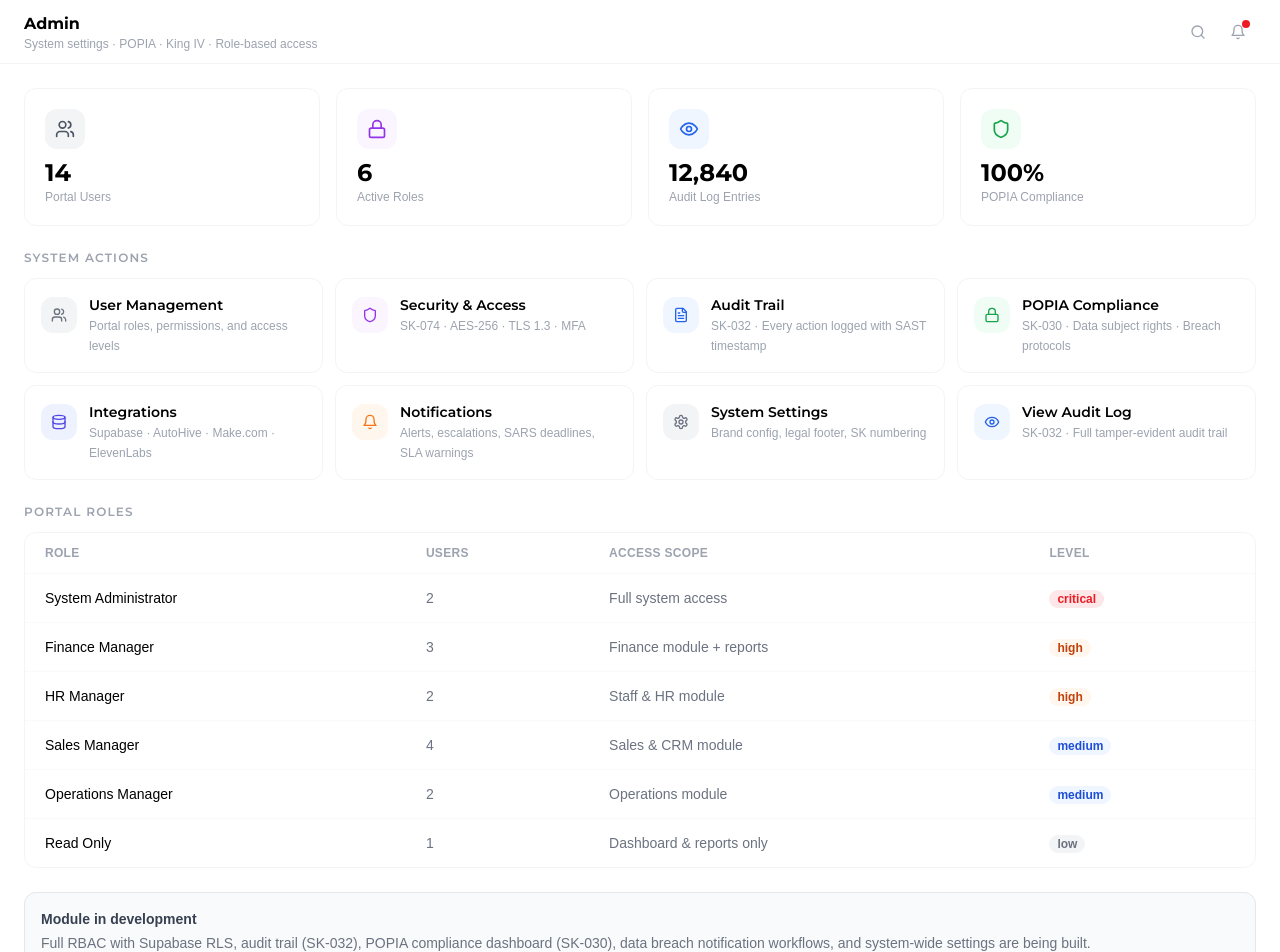
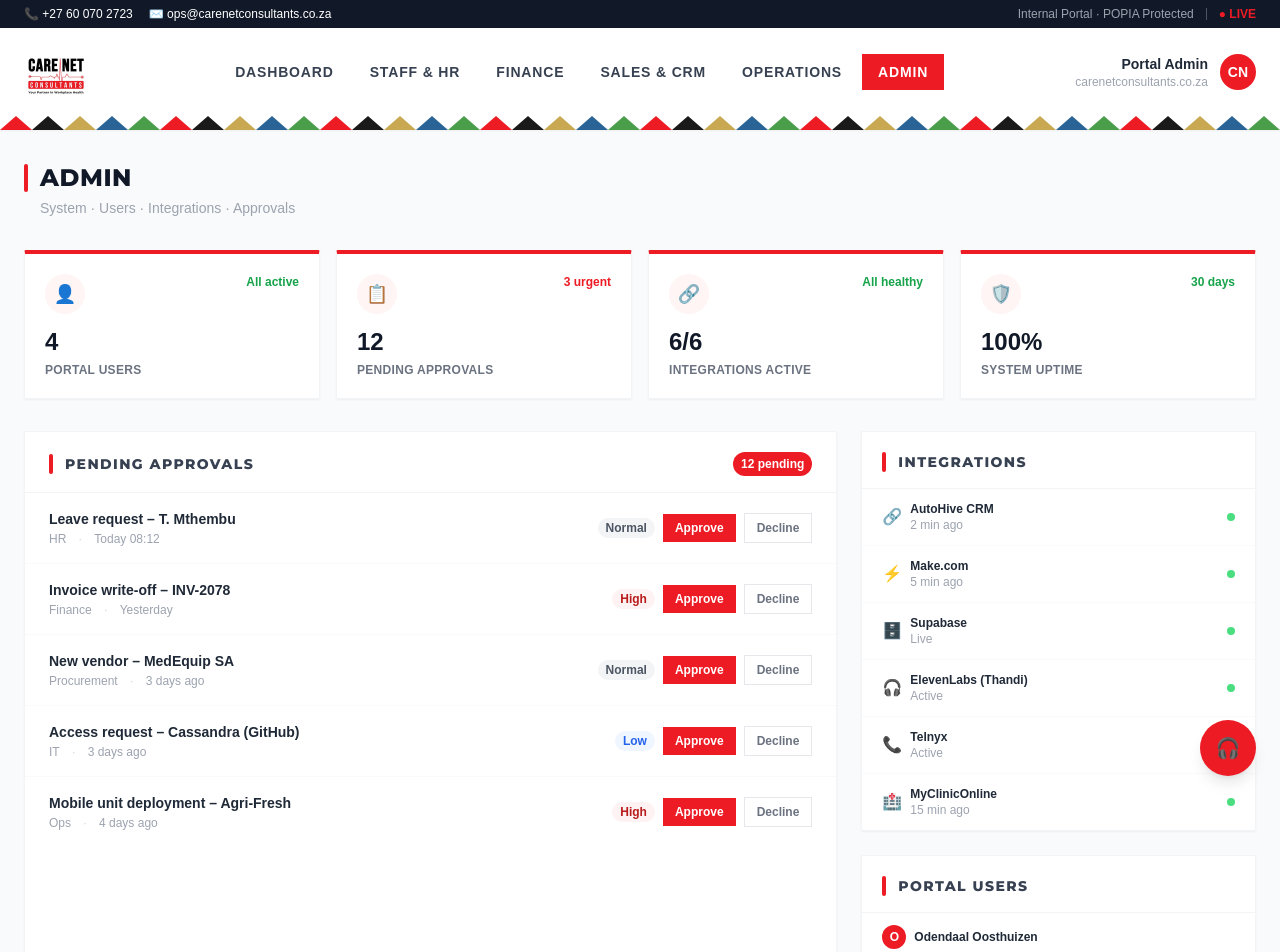
Before and after one commit to IT-CnC-Auto/cnc-portal, a Next.js app: page /admin in a window 1280 px wide. Shown: the top 952 px of the page. Built offline with nearby package versions, Linux system fonts and the light colour scheme.

Commit message:
Refactor AdminPage component and UI elements

```diff
--- a/app/(portal)/admin/page.tsx
+++ b/app/(portal)/admin/page.tsx
@@ -1,129 +1,185 @@
-import type { Metadata } from 'next'
-import { Settings, Shield, Users, Database, FileText, Bell, Lock, Eye } from 'lucide-react'
-import { Header } from '@/components/layout/Header'
-import { StatCard } from '@/components/ui/StatCard'
+"use client";
+import { useState } from "react";
+const CNC_RED = "#ED1B24";
 
-export const metadata: Metadata = { title: 'Admin' }
+const AfricanDivider = () => (
+  <div className="w-full overflow-hidden" style={{ height: 14 }}>
+    <svg viewBox="0 0 800 14" className="w-full h-full" preserveAspectRatio="none">
+      {[...Array(40)].map((_, i) => (
+        <polygon key={i} points={`${i*20+10},0 ${i*20+20},14 ${i*20},14`}
+          fill={i%5===0?CNC_RED:i%5===1?"#1a1a1a":i%5===2?"#c8a850":i%5===3?"#2a6496":"#4a9e4a"} />
+      ))}
+    </svg>
+  </div>
+);
+const KpiCard = ({ icon, value, label, badge, badgeColor }: { icon:string;value:string;label:string;badge:string;badgeColor:string }) => (
+  <div className="bg-white rounded-sm border border-gray-100 shadow-sm overflow-hidden" style={{ borderTop:`4px solid ${CNC_RED}` }}>
+    <div className="p-5">
+      <div className="flex items-start justify-between mb-3">
+        <div className="w-10 h-10 rounded-full flex items-center justify-center text-lg" style={{ background:"#fff5f5" }}>{icon}</div>
+        <span className="text-xs font-bold" style={{ color:badgeColor }}>{badge}</span>
+      </div>
+      <p className="text-2xl font-black text-gray-900 mb-1">{value}</p>
+      <p className="text-xs text-gray-500 uppercase tracking-wide font-semibold">{label}</p>
+    </div>
+  </div>
+);
 
-const adminStats = [
-  { title: 'Portal Users', value: '14', icon: Users, iconBg: 'bg-cnc-gray-100', iconColor: 'text-cnc-gray-600' },
-  { title: 'Active Roles', value: '6', icon: Lock, iconBg: 'bg-purple-50', iconColor: 'text-purple-600' },
-  { title: 'Audit Log Entries', value: '12,840', icon: Eye, iconBg: 'bg-blue-50', iconColor: 'text-blue-600' },
-  { title: 'POPIA Compliance', value: '100%', icon: Shield, iconBg: 'bg-green-50', iconColor: 'text-green-600' },
-]
+const approvals = [
+  { item:"Leave request – T. Mthembu",         module:"HR",      submitted:"Today 08:12",   priority:"Normal" },
+  { item:"Invoice write-off – INV-2078",        module:"Finance", submitted:"Yesterday",     priority:"High"   },
+  { item:"New vendor – MedEquip SA",            module:"Procurement",submitted:"3 days ago", priority:"Normal" },
+  { item:"Access request – Cassandra (GitHub)", module:"IT",      submitted:"3 days ago",    priority:"Low"    },
+  { item:"Mobile unit deployment – Agri-Fresh", module:"Ops",     submitted:"4 days ago",    priority:"High"   },
+];
 
-const systemActions = [
-  { label: 'User Management', icon: Users, desc: 'Portal roles, permissions, and access levels', color: 'gray' },
-  { label: 'Security & Access', icon: Shield, desc: 'SK-074 · AES-256 · TLS 1.3 · MFA', color: 'purple' },
-  { label: 'Audit Trail', icon: FileText, desc: 'SK-032 · Every action logged with SAST timestamp', color: 'blue' },
-  { label: 'POPIA Compliance', icon: Lock, desc: 'SK-030 · Data subject rights · Breach protocols', color: 'green' },
-  { label: 'Integrations', icon: Database, desc: 'Supabase · AutoHive · Make.com · ElevenLabs', color: 'indigo' },
-  { label: 'Notifications', icon: Bell, desc: 'Alerts, escalations, SARS deadlines, SLA warnings', color: 'orange' },
-  { label: 'System Settings', icon: Settings, desc: 'Brand config, legal footer, SK numbering', color: 'gray' },
-  { label: 'View Audit Log', icon: Eye, desc: 'SK-032 · Full tamper-evident audit trail', color: 'blue' },
-]
+const integrations = [
+  { name:"AutoHive CRM",       status:"Connected", lastSync:"2 min ago",  icon:"🔗" },
+  { name:"Make.com",           status:"Connected", lastSync:"5 min ago",  icon:"⚡" },
+  { name:"Supabase",           status:"Connected", lastSync:"Live",       icon:"🗄️"  },
+  { name:"ElevenLabs (Thandi)",status:"Connected", lastSync:"Active",     icon:"🎧" },
+  { name:"Telnyx",             status:"Connected", lastSync:"Active",     icon:"📞" },
+  { name:"MyClinicOnline",     status:"Connected", lastSync:"15 min ago", icon:"🏥" },
+];
 
-const colorMap: Record<string, { bg: string; icon: string }> = {
-  gray: { bg: 'bg-cnc-gray-100', icon: 'text-cnc-gray-500' },
-  purple: { bg: 'bg-purple-50', icon: 'text-purple-600' },
-  blue: { bg: 'bg-blue-50', icon: 'text-blue-600' },
-  green: { bg: 'bg-green-50', icon: 'text-green-600' },
-  indigo: { bg: 'bg-indigo-50', icon: 'text-indigo-600' },
-  orange: { bg: 'bg-orange-50', icon: 'text-orange-500' },
-  red: { bg: 'bg-cnc-red/10', icon: 'text-cnc-red' },
-}
-
-const roles = [
-  { name: 'System Administrator', users: 2, access: 'Full system access', level: 'critical' },
-  { name: 'Finance Manager', users: 3, access: 'Finance module + reports', level: 'high' },
-  { name: 'HR Manager', users: 2, access: 'Staff & HR module', level: 'high' },
-  { name: 'Sales Manager', users: 4, access: 'Sales & CRM module', level: 'medium' },
-  { name: 'Operations Manager', users: 2, access: 'Operations module', level: 'medium' },
-  { name: 'Read Only', users: 1, access: 'Dashboard & reports only', level: 'low' },
-]
-
-const levelColors: Record<string, string> = {
-  critical: 'bg-cnc-red/10 text-cnc-red',
-  high: 'bg-orange-50 text-orange-700',
-  medium: 'bg-blue-50 text-blue-700',
-  low: 'bg-cnc-gray-100 text-cnc-gray-500',
-}
+const users = [
+  { name:"Odendaal Oosthuizen", role:"IT Admin",        access:"Full",    lastLogin:"Today 07:55"  },
+  { name:"Barteld Jans Bakker", role:"MD / Director",   access:"Full",    lastLogin:"Today 08:30"  },
+  { name:"Cassandra Louw",      role:"Frontend Dev",    access:"Limited", lastLogin:"Yesterday"    },
+  { name:"Quintus de Beer",     role:"DB Admin",        access:"Limited", lastLogin:"2 days ago"   },
+];
 
 export default function AdminPage() {
+  const [activeNav, setActiveNav] = useState("Admin");
+  const navItems = ["Dashboard","Staff & HR","Finance","Sales & CRM","Operations","Admin"];
   return (
-    <>
-      <Header title="Admin" subtitle="System settings · POPIA · King IV · Role-based access" />
-      <main className="flex-1 p-6 space-y-6">
-        <div className="grid grid-cols-2 lg:grid-cols-4 gap-4">
-          {adminStats.map((s) => (
-            <StatCard key={s.title} {...s} />
-          ))}
+    <div className="min-h-screen bg-gray-50">
+      <div className="bg-gray-900 text-white text-xs px-6 py-1.5 flex justify-between items-center">
+        <div className="flex gap-4"><span>📞 +27 60 070 2723</span><span>✉️ ops@carenetconsultants.co.za</span></div>
+        <div className="flex gap-3 items-center">
+          <span className="text-gray-400">Internal Portal · POPIA Protected</span>
+          <span className="w-px h-3 bg-gray-600" />
+          <span style={{ color:CNC_RED }} className="font-bold">● LIVE</span>
+        </div>
+      </div>
+      <header className="bg-white shadow-sm sticky top-0 z-20">
+        <div className="max-w-screen-xl mx-auto px-6 py-3 flex items-center justify-between">
+          <img src="/care-net-logo.png" alt="Care Net Consultants" className="h-16 w-auto" />
+          <nav className="flex gap-1">
+            {navItems.map(item => (
+              <button key={item} onClick={() => setActiveNav(item)}
+                className="px-4 py-2 text-sm font-bold uppercase tracking-wide transition-all"
+                style={{ color:activeNav===item?"white":"#374151", background:activeNav===item?CNC_RED:"transparent", letterSpacing:"0.06em" }}>
+                {item}
+              </button>
+            ))}
+          </nav>
+          <div className="flex items-center gap-3">
+            <div className="text-right"><p className="text-sm font-bold text-gray-800">Portal Admin</p><p className="text-xs text-gray-400">carenetconsultants.co.za</p></div>
+            <div className="w-9 h-9 rounded-full flex items-center justify-center text-white text-sm font-black" style={{ background:CNC_RED }}>CN</div>
+          </div>
+        </div>
+        <AfricanDivider />
+      </header>
+      <main className="max-w-screen-xl mx-auto px-6 py-8">
+        <div className="mb-8">
+          <div className="flex items-center gap-3 mb-1">
+            <div className="w-1 h-7 rounded-full" style={{ background:CNC_RED }} />
+            <h1 className="text-2xl font-black uppercase tracking-wide text-gray-900">ADMIN</h1>
+          </div>
+          <p className="text-sm text-gray-400 ml-4">System · Users · Integrations · Approvals</p>
         </div>
 
-        <section>
-          <h3 className="text-xs font-heading font-semibold text-cnc-gray-400 uppercase tracking-widest mb-3">
-            System Actions
-          </h3>
-          <div className="grid grid-cols-1 sm:grid-cols-2 lg:grid-cols-4 gap-3">
-            {systemActions.map(({ label, icon: Icon, desc, color }) => {
-              const c = colorMap[color]
-              return (
-                <button
-                  key={label}
-                  className="flex items-start gap-3 p-4 bg-white rounded-xl border border-cnc-gray-100 hover:border-cnc-red hover:shadow-cnc-sm transition-all text-left group"
-                >
-                  <div className={`w-9 h-9 rounded-xl flex items-center justify-center flex-shrink-0 mt-0.5 ${c.bg}`}>
-                    <Icon className={`w-4 h-4 ${c.icon}`} />
+        <div className="grid grid-cols-4 gap-4 mb-8">
+          <KpiCard icon="👤" value="4"    label="Portal Users"        badge="All active"  badgeColor="#16a34a" />
+          <KpiCard icon="📋" value="12"   label="Pending Approvals"   badge="3 urgent"    badgeColor={CNC_RED} />
+          <KpiCard icon="🔗" value="6/6"  label="Integrations Active" badge="All healthy" badgeColor="#16a34a" />
+          <KpiCard icon="🛡️" value="100%" label="System Uptime"       badge="30 days"     badgeColor="#16a34a" />
+        </div>
+
+        <div className="grid grid-cols-3 gap-6 mb-8">
+          <div className="col-span-2 bg-white rounded-sm shadow-sm border border-gray-100 overflow-hidden">
+            <div className="px-6 pt-5 pb-4 border-b border-gray-100 flex items-center justify-between">
+              <div className="flex items-center gap-3">
+                <div className="w-1 h-5 rounded-full" style={{ background:CNC_RED }} />
+                <h2 className="text-sm font-black uppercase tracking-widest text-gray-700">PENDING APPROVALS</h2>
+              </div>
+              <span className="text-xs font-bold text-white px-2 py-1 rounded-full" style={{ background:CNC_RED }}>12 pending</span>
+            </div>
+            <div className="divide-y divide-gray-50">
+              {approvals.map((a,i) => (
+                <div key={i} className="px-6 py-4 hover:bg-gray-50 transition-colors">
+                  <div className="flex items-center justify-between">
+                    <div className="flex-1">
+                      <p className="text-sm font-bold text-gray-800">{a.item}</p>
+                      <div className="flex items-center gap-3 mt-0.5">
+                        <span className="text-xs text-gray-400">{a.module}</span>
+                        <span className="text-xs text-gray-300">·</span>
+                        <span className="text-xs text-gray-400">{a.submitted}</span>
+                      </div>
+                    </div>
+                    <div className="flex items-center gap-2 ml-4">
+                      <span className={`text-xs font-bold px-2 py-0.5 rounded-full ${a.priority==="High"?"bg-red-50 text-red-700":a.priority==="Normal"?"bg-gray-100 text-gray-600":"bg-blue-50 text-blue-600"}`}>{a.priority}</span>
+                      <button className="text-xs font-bold text-white px-3 py-1.5" style={{ background:CNC_RED }}>Approve</button>
+                      <button className="text-xs font-bold text-gray-500 px-3 py-1.5 border border-gray-200">Decline</button>
+                    </div>
                   </div>
-                  <div className="min-w-0">
-                    <p className="text-sm font-heading font-semibold text-cnc-black">{label}</p>
-                    <p className="text-xs text-cnc-gray-400 mt-0.5 leading-relaxed">{desc}</p>
+                </div>
+              ))}
+            </div>
+          </div>
+
+          <div className="space-y-6">
+            <div className="bg-white rounded-sm shadow-sm border border-gray-100 overflow-hidden">
+              <div className="px-5 pt-5 pb-4 border-b border-gray-100 flex items-center gap-3">
+                <div className="w-1 h-5 rounded-full" style={{ background:CNC_RED }} />
+                <h2 className="text-sm font-black uppercase tracking-widest text-gray-700">INTEGRATIONS</h2>
+              </div>
+              <div className="divide-y divide-gray-50">
+                {integrations.map((int,i) => (
+                  <div key={i} className="px-5 py-3 flex items-center justify-between">
+                    <div className="flex items-center gap-2">
+                      <span className="text-base">{int.icon}</span>
+                      <div>
+                        <p className="text-xs font-bold text-gray-800">{int.name}</p>
+                        <p className="text-xs text-gray-400">{int.lastSync}</p>
+                      </div>
+                    </div>
+                    <span className="w-2 h-2 rounded-full bg-green-400" />
                   </div>
-                </button>
-              )
-            })}
+                ))}
+              </div>
+            </div>
+
+            <div className="bg-white rounded-sm shadow-sm border border-gray-100 overflow-hidden">
+              <div className="px-5 pt-5 pb-4 border-b border-gray-100 flex items-center gap-3">
+                <div className="w-1 h-5 rounded-full" style={{ background:CNC_RED }} />
+                <h2 className="text-sm font-black uppercase tracking-widest text-gray-700">PORTAL USERS</h2>
+              </div>
+              <div className="divide-y divide-gray-50">
+                {users.map((u,i) => (
+                  <div key={i} className="px-5 py-3">
+                    <div className="flex items-center gap-2 mb-0.5">
+                      <div className="w-6 h-6 rounded-full flex items-center justify-center text-white text-xs font-black" style={{ background:CNC_RED }}>{u.name[0]}</div>
+                      <span className="text-xs font-bold text-gray-800">{u.name}</span>
+                    </div>
+                    <div className="flex justify-between text-xs text-gray-400 ml-8">
+                      <span>{u.role}</span>
+                      <span className={`font-bold ${u.access==="Full"?"text-red-600":"text-gray-500"}`}>{u.access}</span>
+                    </div>
+                  </div>
+                ))}
+              </div>
+            </div>
           </div>
-        </section>
+        </div>
 
-        {/* Roles */}
-        <section>
-          <h3 className="text-xs font-heading font-semibold text-cnc-gray-400 uppercase tracking-widest mb-3">
-            Portal Roles
-          </h3>
-          <div className="bg-white rounded-xl border border-cnc-gray-100 overflow-hidden">
-            <table className="w-full">
-              <thead>
-                <tr className="border-b border-cnc-gray-50">
-                  {['Role', 'Users', 'Access Scope', 'Level'].map((h) => (
-                    <th key={h} className="text-left px-5 py-3 text-xs font-semibold text-cnc-gray-400 uppercase tracking-wide">
-                      {h}
-                    </th>
-                  ))}
-                </tr>
-              </thead>
-              <tbody>
-                {roles.map((role, i) => (
-                  <tr key={i} className="border-b border-cnc-gray-50 last:border-0 hover:bg-cnc-gray-50/50 transition-colors">
-                    <td className="px-5 py-3 text-sm font-medium text-cnc-black">{role.name}</td>
-                    <td className="px-5 py-3 text-sm text-cnc-gray-500">{role.users}</td>
-                    <td className="px-5 py-3 text-sm text-cnc-gray-500">{role.access}</td>
-                    <td className="px-5 py-3">
-                      <span className={`text-xs font-semibold px-2 py-0.5 rounded-full ${levelColors[role.level]}`}>
-                        {role.level}
-                      </span>
-                    </td>
-                  </tr>
-                ))}
-              </tbody>
-            </table>
-          </div>
-        </section>
-
-        <div className="bg-cnc-gray-50 border border-cnc-gray-200 rounded-xl p-4 text-sm text-cnc-gray-500">
-          <p className="font-semibold text-cnc-gray-700 mb-1">Module in development</p>
-          <p>Full RBAC with Supabase RLS, audit trail (SK-032), POPIA compliance dashboard (SK-030), data breach notification workflows, and system-wide settings are being built.</p>
-        </div>
+        <AfricanDivider />
+        <p className="text-center text-xs text-gray-400 mt-3 pb-6">Care Net Consultants (Pty) Ltd · Internal Portal · POPIA Act 4 of 2013 · Confidential</p>
       </main>
-    </>
-  )
+      <div className="fixed bottom-6 right-6 z-50">
+        <button className="w-14 h-14 rounded-full flex items-center justify-center text-white shadow-lg hover:scale-105 transition-transform" style={{ background:CNC_RED }} title="Chat with Sr Thandi"><span className="text-xl">🎧</span></button>
+      </div>
+    </div>
+  );
 }
```
